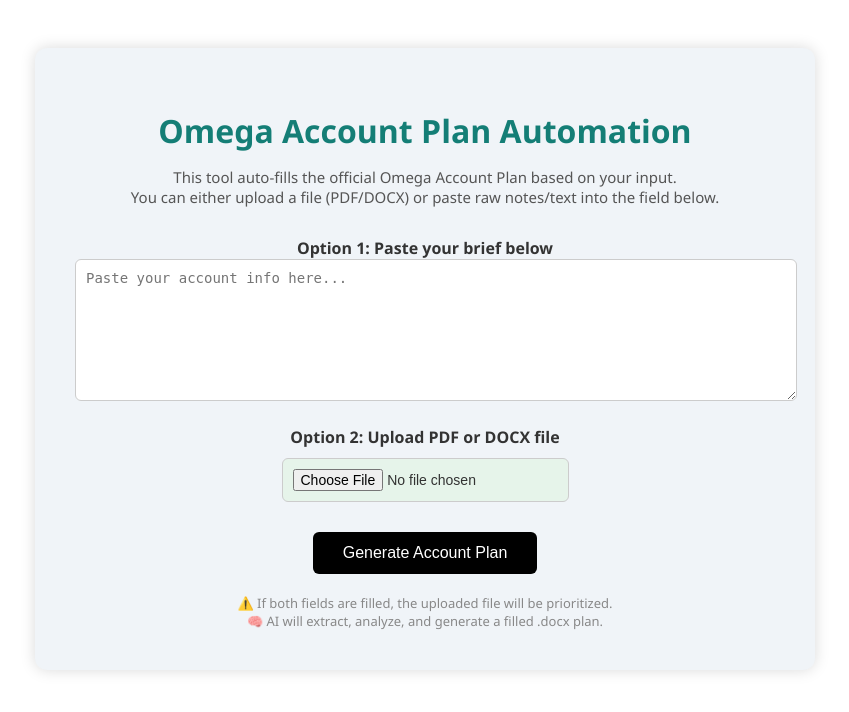
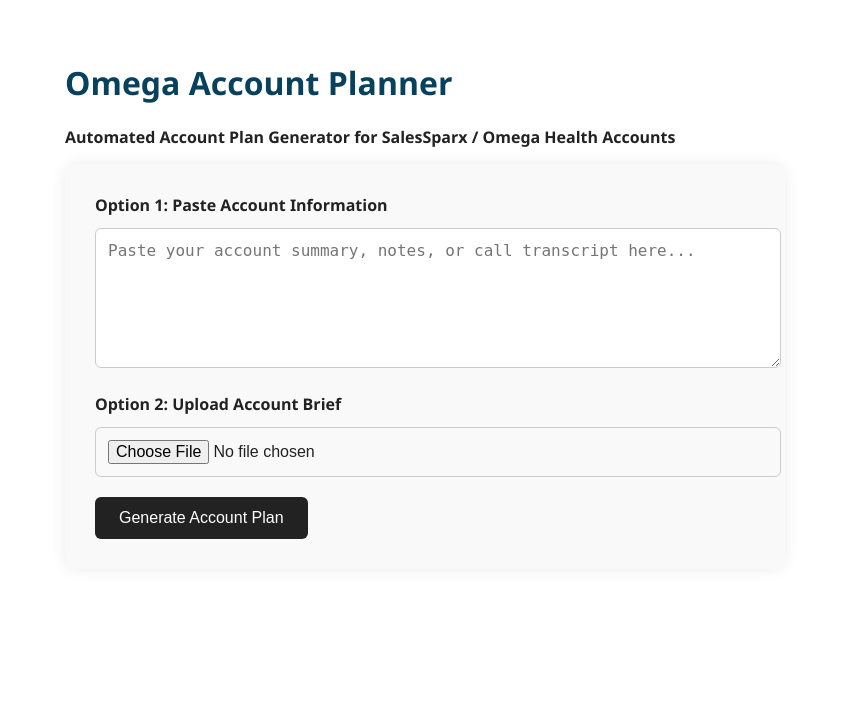
Before and after one commit to spxdevelopment/omega-account-planner, a Flask app: page / in a window 1280 px wide. Shown: the top 712 px of the page, without its empty margins (215-1064 px from the left). Run offline with Flask 3, Linux system fonts and the light colour scheme.

Commit message:
Update index.html

```diff
--- a/templates/index.html
+++ b/templates/index.html
@@ -1,103 +1,115 @@
 <!DOCTYPE html>
 <html lang="en">
 <head>
-  <meta charset="UTF-8" />
-  <title>Omega Account Plan Automation</title>
+    <meta charset="UTF-8">
+    <title>Omega Account Planner | SalesSparx</title>
     <style>
         body {
-      font-family: 'Segoe UI', sans-serif;
+            font-family: 'Segoe UI', Tahoma, Geneva, Verdana, sans-serif;
             background-color: #ffffff;
-      color: #333;
-      text-align: center;
+            color: #222;
+            max-width: 720px;
+            margin: auto;
             padding: 40px;
         }
 
-    .container {
-      background: #F0F4F8;
-      padding: 40px;
-      border-radius: 12px;
-      display: inline-block;
-      box-shadow: 0 0 15px rgba(0, 0, 0, 0.15);
-      max-width: 700px;
-      width: 100%;
+        h1, h2 {
+            color: #08415C;
         }
 
-    h1 {
-      color: #147E76;
-      margin-bottom: 10px;
+        .box {
+            background: #f9f9f9;
+            padding: 30px;
+            border-radius: 12px;
+            box-shadow: 0 0 15px rgba(0,0,0,0.08);
         }
 
-    p.description {
-      font-size: 15px;
-      color: #555;
-      margin-bottom: 30px;
-    }
-
-    textarea {
+        textarea, input[type="file"] {
             width: 100%;
-      height: 120px;
-      padding: 10px;
+            margin: 12px 0 20px 0;
+            padding: 12px;
+            font-size: 16px;
+            border-radius: 6px;
             border: 1px solid #ccc;
-      border-radius: 6px;
-      font-size: 14px;
-      resize: vertical;
-      margin-bottom: 20px;
-    }
-
-    input[type="file"] {
-      background: #E6F4EA;
-      padding: 10px;
-      margin-top: 10px;
-      font-size: 14px;
-      border: 1px solid #ccc;
-      border-radius: 6px;
-      cursor: pointer;
-      margin-bottom: 20px;
         }
 
         button {
-      background-color: #000;
+            background-color: #222;
             color: #fff;
-      padding: 12px 30px;
             font-size: 16px;
+            padding: 12px 24px;
             border: none;
+            border-radius: 6px;
             cursor: pointer;
-      border-radius: 6px;
-      margin-top: 10px;
         }
 
-    .note {
-      font-size: 13px;
-      color: #888;
+        button:hover {
+            background-color: #444;
+        }
+
+        .loading {
+            display: none;
+            text-align: center;
+            margin-top: 30px;
+        }
+
+        .error {
+            background-color: #ffdddd;
+            border-left: 6px solid red;
+            padding: 12px;
+            margin-top: 20px;
+        }
+
+        .success {
+            background-color: #ddffdd;
+            border-left: 6px solid green;
+            padding: 12px;
             margin-top: 20px;
         }
     </style>
 </head>
 <body>
-  <div class="container">
-    <h1>Omega Account Plan Automation</h1>
-    <p class="description">
-      This tool auto-fills the official Omega Account Plan based on your input. <br />
-      You can either upload a file (PDF/DOCX) or paste raw notes/text into the field below.
-    </p>
 
-    <form method="POST" enctype="multipart/form-data">
-      <label for="text_input"><strong>Option 1: Paste your brief below</strong></label><br>
-      <textarea name="text_input" placeholder="Paste your account info here..."></textarea>
+    <h1>Omega Account Planner</h1>
+    <p><strong>Automated Account Plan Generator for SalesSparx / Omega Health Accounts</strong></p>
 
-      <br>
+    <div class="box">
+        <form id="account-form" method="POST" enctype="multipart/form-data" onsubmit="showLoading()">
 
-      <label for="input_file"><strong>Option 2: Upload PDF or DOCX file</strong></label><br>
-      <input type="file" name="input_file" accept=".pdf,.docx" />
+            <label for="text_input"><strong>Option 1: Paste Account Information</strong></label>
+            <textarea name="text_input" id="text_input" rows="6" placeholder="Paste your account summary, notes, or call transcript here..."></textarea>
 
-      <br>
+            <label for="input_file"><strong>Option 2: Upload Account Brief</strong></label>
+            <input type="file" name="input_file" id="input_file" accept=".pdf,.docx,.txt">
+
             <button type="submit">Generate Account Plan</button>
         </form>
 
-    <div class="note">
-      ⚠️ If both fields are filled, the uploaded file will be prioritized.<br>
-      🧠 AI will extract, analyze, and generate a filled .docx plan.
+        <div id="loading" class="loading">
+            <h2>🛠 Generating Account Plan...</h2>
+            <p>Please wait. This may take 20–60 seconds depending on the input size and AI processing.</p>
         </div>
+
+        {% if error %}
+        <div class="error">
+            <strong>Something went wrong:</strong><br>
+            {{ error }}
         </div>
+        {% endif %}
+
+        {% if success %}
+        <div class="success">
+            {{ success }}
+        </div>
+        {% endif %}
+    </div>
+
+    <script>
+        function showLoading() {
+            document.getElementById("account-form").style.display = "none";
+            document.getElementById("loading").style.display = "block";
+        }
+    </script>
+
 </body>
 </html>
```
Lines whose indentation alone changed are shown as unchanged.
